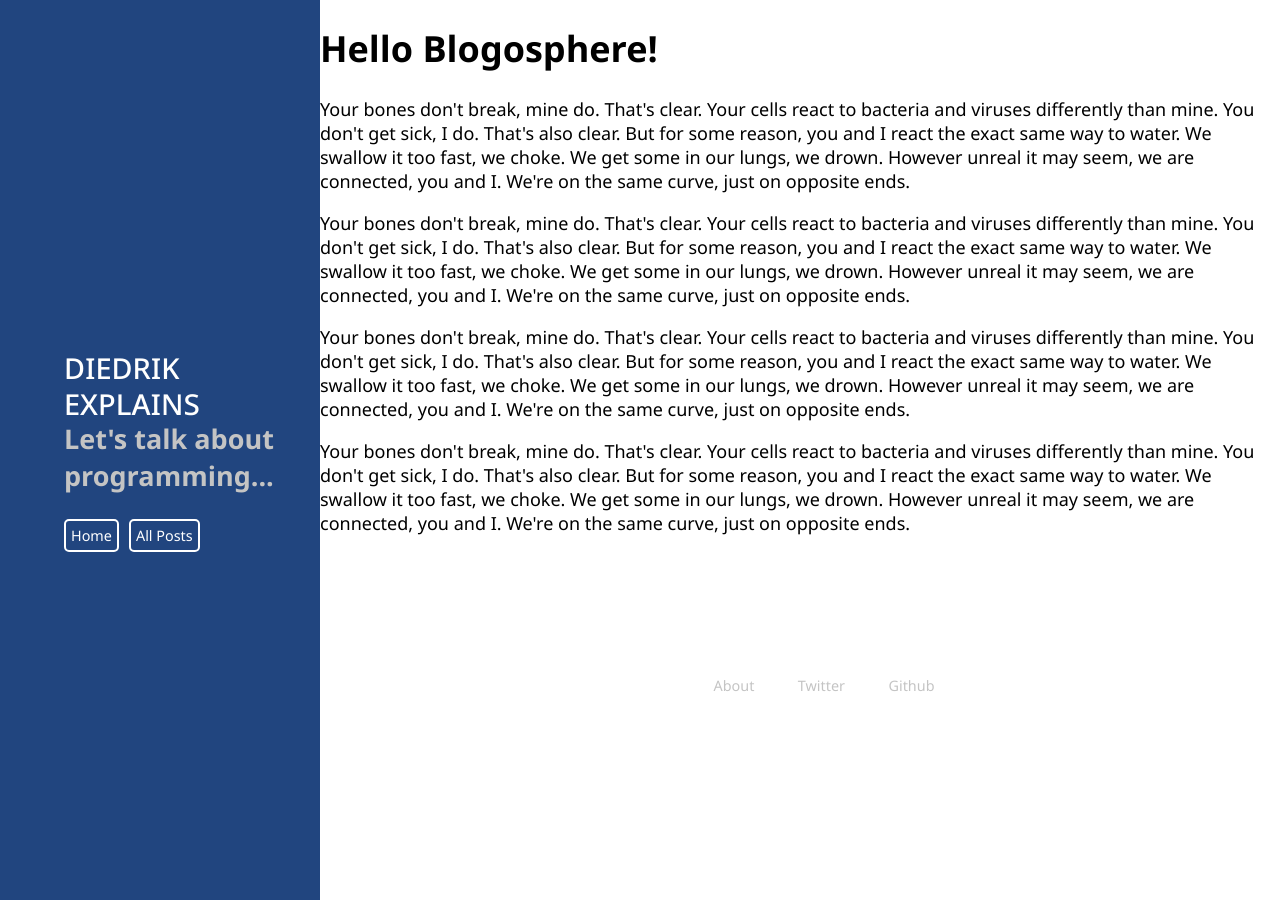
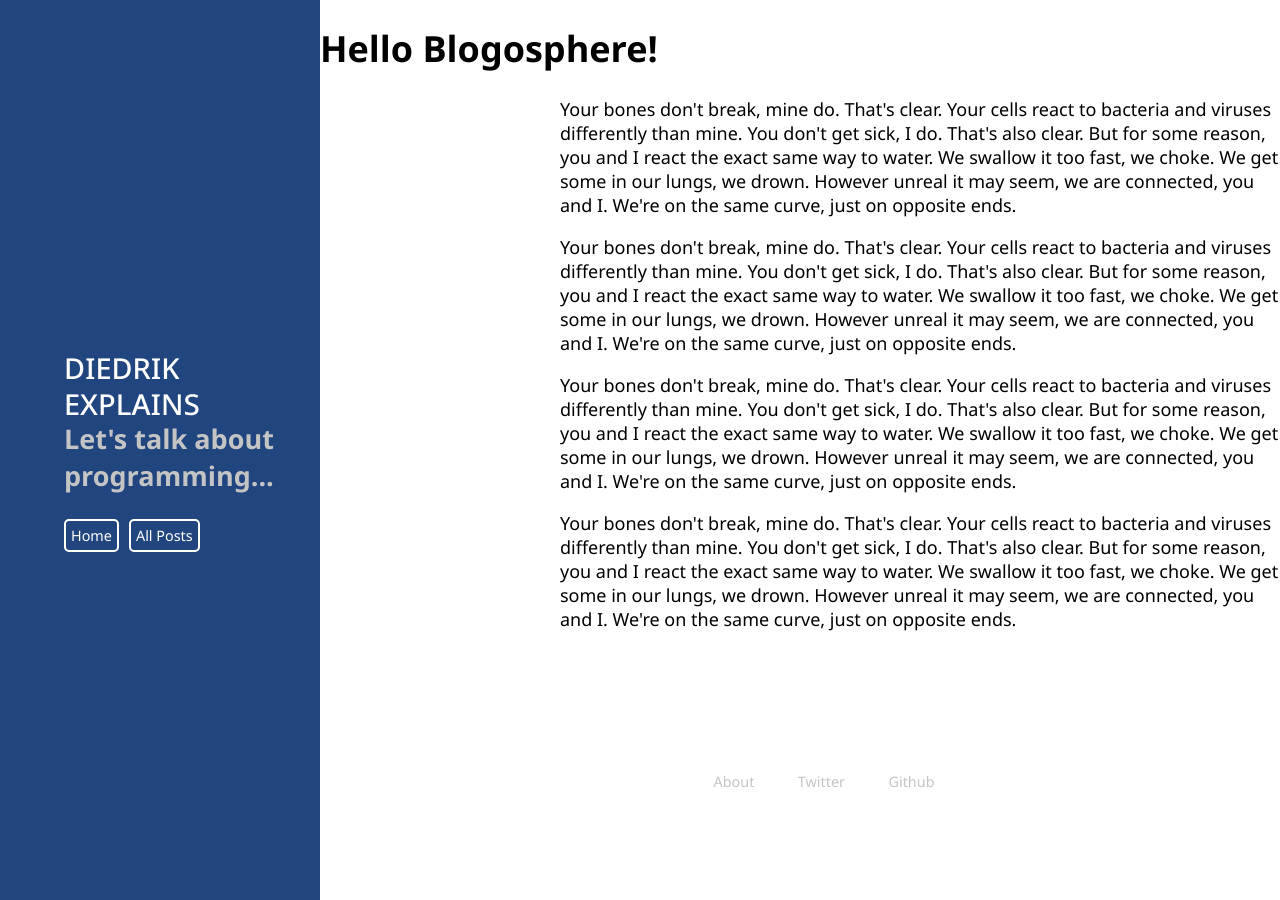
Before and after one commit to DiedrikDM/DiedrikDM.github.io, a Jekyll site: the page built from _posts/2017-04-28-hello.md, in a window 1280 px wide. Built offline with Jekyll 4.4.1, drawn with Linux system fonts in a browser that asks for light colours.

Commit message:
starting to look like something...

```diff
--- /dev/null
+++ b/_includes/main.html
@@ -0,0 +1,4 @@
+<h1 class="page-title">{{page.title}}</h1>
+<section class="content">
+    {{content}}
+</section>
--- a/_layouts/layout.html
+++ b/_layouts/layout.html
@@ -23,8 +23,9 @@
             </div>
         </div>
         <main class="content">
-            {% if page.post %} <h1>{{ page.title }}</h1> {% endif %}
-            {{content}}
+            {% if page.overview %} {{content}}
+            {% else %} {% include main.html %}
+            {% endif %}
         </main>
         <footer>
             <ul>
--- a/index.html
+++ b/index.html
@@ -1,6 +1,7 @@
 ---
 layout: layout
 title: Blog by Diedrik De Mits
+overview: true
 ---
 
 <section class="posts">
```
Also changed, not shown: _posts/2017-04-28-hello.md (+0 -1 lines), _posts/2017-04-28-zangular.md (+1 -2 lines).
